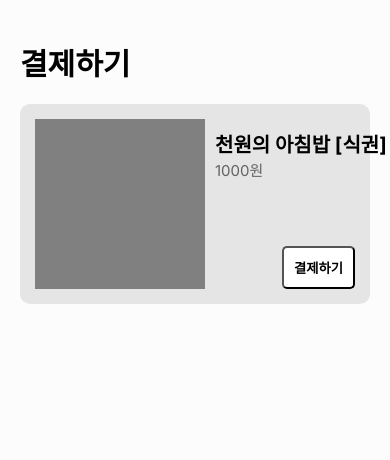
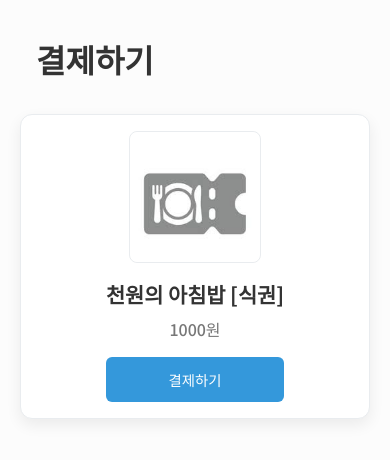
Before and after one commit to uno1547/today-menu-FE, a React (Vite) app: page /kiosk in a window 390 px wide. Shown: the top 460 px of the page. Built offline with nearby package versions, Linux system fonts and the light colour scheme; no server answers.

Commit message:
feat: 결제 페이지 스타일

```diff
--- a/src/pages/KioskPage.jsx
+++ b/src/pages/KioskPage.jsx
@@ -1,6 +1,8 @@
 import { useState } from "react"
 import Button from "../Components/Button/Button"
-import style from "./KioskPage.module.css"
+// import style from "./KioskPage.module.css"
+import style from "./KioskPageTest.module.css"
+import ticketImage from "../assets/ticket-image.png"
 const API_BASE_URL = import.meta.env.VITE_API_URL
 
 const KioskPage = () => {
@@ -49,7 +51,9 @@ const KioskPage = () => {
     <>
       <h1 className={style.headText}>결제하기</h1>
       <div className={style.ticket}>
-        <div className={style.img}></div>
+        <div className={style.img}>
+          <img src={ticketImage} alt="식권" />
+        </div>
         <div className={style.info}>
           <span className={style.name}>천원의 아침밥 [식권]</span>
           <span className={style.price}>1000원</span>
@@ -57,7 +61,9 @@ const KioskPage = () => {
             <span>가격</span>
             <span className={style.price}>1000원</span>
           </div> */}
-          <Button text="결제하기" handler={paymentHandler} disabled = {loading}/>
+          <div className={style.buttonWrapper}>
+            <Button text="결제하기" handler={paymentHandler} disabled = {loading}/>
+          </div>
         </div>
         {/* <div>{message}</div> */}
       </div>
--- /dev/null
+++ b/src/pages/KioskPageTest.module.css
@@ -0,0 +1,175 @@
+/*
+  KioskPage.module.css
+  키오스크 결제 페이지 스타일 (개선안 - KioskPage.jsx 구조 반영)
+*/
+
+@import url('https://fonts.googleapis.com/css2?family=Noto+Sans+KR:wght@300;400;500;700&display=swap');
+
+/*
+  :root 변수와 .container 클래스를 제거하고,
+  .headText와 .ticket에 직접 스타일과 중앙 정렬을 적용합니다.
+*/
+
+/* ★ 메인 헤더 텍스트 */
+.headText {
+  font-family: 'Noto Sans KR', sans-serif;
+  font-size: 2.5rem;
+  font-weight: 700;
+  color: #333333; /* --text-primary */
+  text-align: left;
+  margin-bottom: 2rem;
+
+  /* ★ .container 대신 중앙 정렬 적용 */
+  max-width: 600px;
+  margin-left: auto;
+  margin-right: auto;
+  margin-top: 2rem;
+  padding: 0 1.5rem; /* 좌우 여백 */
+  box-sizing: border-box;
+}
+
+/* ★ 식권 카드 */
+.ticket {
+  font-family: 'Noto Sans KR', sans-serif;
+  background-color: #ffffff; /* --app-bg-white */
+  border-radius: 12px;
+  border: 1px solid #e9ecef; /* --app-border */
+  box-shadow: 0 6px 15px rgba(0, 0, 0, 0.07);
+  display: flex;
+  padding: 1.5rem;
+
+  /* ★ .container 대신 중앙 정렬 적용 */
+  max-width: 600px;
+  margin-left: auto;
+  margin-right: auto;
+  margin-bottom: 2rem;
+}
+
+/* ★ 이미지 영역 */
+.img {
+  width: 170px;
+  height: 170px;
+  border-radius: 8px;
+  flex-shrink: 0;
+  border: 1px solid #e9ecef; /* --app-border */
+  border: 1px solid var(--app-border); /* --app-border */
+  display: flex;
+  align-items: center;
+  justify-content: center;
+  overflow: hidden;
+}
+
+.img img {
+  width: 100%;
+  height: 100%;
+  object-fit: cover;
+  border-radius: 8px;
+}
+
+/* ★ 정보 영역 (flex-column으로 변경) */
+.info {
+  flex-grow: 1;
+  /* ★ flex-column으로 자식 요소(이름, 가격, 버튼)를 세로로 쌓음 */
+  display: flex;
+  flex-direction: column;
+  padding-left: 1.5rem;
+  position: static; /* ★ absolute 제거 */
+}
+
+/* ★ .info 내부의 모든 span 태그 (position 해제) */
+.info span {
+  position: static; /* ★ absolute 제거 */
+  padding: 0;
+  text-align: left;
+}
+
+/* ★ 식권 이름 */
+.name {
+  font-weight: 700;
+  font-size: 1.5rem;
+  color: #333333; /* --text-primary */
+  margin-bottom: 0.5rem;
+}
+
+/* ★ 식권 가격 */
+.price {
+  font-weight: 500;
+  font-size: 1.1rem;
+  color: #777777; /* --text-secondary */
+  margin-bottom: 1rem;
+}
+
+.buttonWrapper {
+  /* ★ 버튼을 감싸는 div로, flex로 우측 하단 정렬 */
+  margin-top: auto; /* 위로 밀어내기 */
+  display: flex;
+  justify-content: flex-end;
+}
+
+/* ★ .info 내부의 Button 컴포넌트 (position 해제) */
+.info button {
+  position: static; /* ★ absolute 제거 */
+
+  /* ★ flex-column의 맨 아래로 버튼을 밀어냄 */
+  margin-top: auto;
+  padding: 0.75rem 1.5rem;
+  background-color: #007bff;
+  background-color: var(--app-accent);
+  color: white;
+  border: none;
+  border-radius: 6px;
+  cursor: pointer;
+  font-size: 0.9rem;
+  font-weight: 500;
+  transition: background-color 0.3s ease;
+  /* width: 80%; */
+}
+
+.info button:hover {
+  background-color: #0056b3;
+}
+
+
+@media (max-width: 600px) {
+  .headText {
+    font-size: 2rem;
+    margin-top: 1rem;
+    padding: 0 1rem;
+  }
+
+  .ticket {
+    flex-direction: column;
+    align-items: center;
+    padding: 1rem;
+  }
+
+  .img {
+    width: 130px;
+    height: 130px;
+  }
+
+  .info {
+    padding-left: 0;
+    padding-top: 1rem;
+    align-items: center;
+    text-align: center;
+  }
+
+  .name {
+    font-size: 1.3rem;
+  }
+
+  .price {
+    font-size: 1rem;
+  }
+
+  .buttonWrapper {
+    justify-content: center;
+    width: 100%;
+  }
+
+  .info button {
+    width: 100%;
+  }
+
+}
```
Also changed, not shown: src/assets/ticket-image.png (added).
